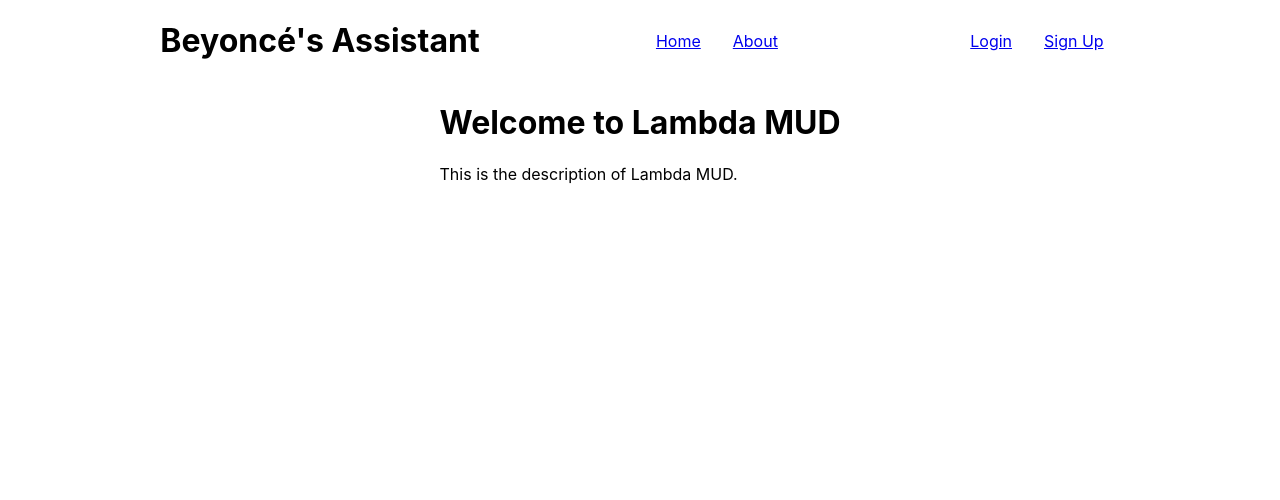
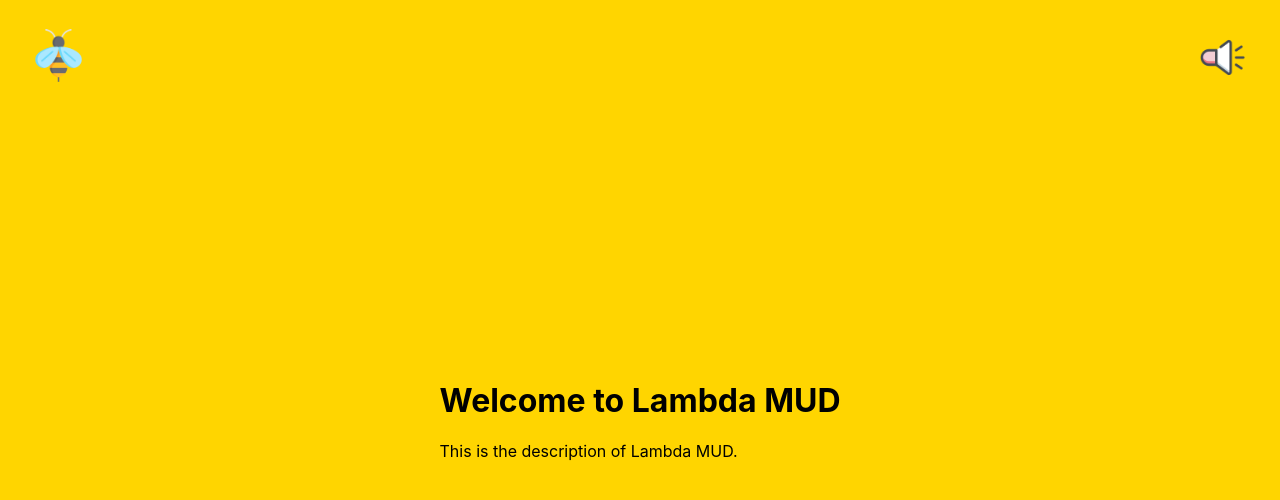
Before and after one commit to Online-Game-CS/CS-Build-Week-1-Frontend, a React (Create React App) app: page / in a window 1280 px wide. Shown: the top 500 px of the page. Built offline with nearby package versions, Linux system fonts and the light colour scheme; the HTML template or start-up script is replaced by a standard one; a web font is replaced by a local one.

Commit message:
updated layout and navbar styling

```diff
--- a/src/components/nav/index.jsx
+++ b/src/components/nav/index.jsx
@@ -1,30 +1,28 @@
 import React from 'react';
 import { connect } from 'react-redux';
 import styled from 'styled-components';
-import { NavLink, withRouter } from 'react-router-dom';
-
-
+import { withRouter } from 'react-router-dom';
+import bee from '../../styles/bee.png';
+import speaker from '../../styles/speaker.png';
 import { logout } from '../../state/actions/auth';
 
 const NavBar = ({ auth: { isLoggedIn }, logout, history }) => {
 	return (
 		<NavContainer>
-			<h1>Beyoncé&apos;s Assistant</h1>
 			<div>
-				<NavLink to="/">Home</NavLink>
-				<NavLink to="/about">About</NavLink>
-				{isLoggedIn && <NavLink to="/game">Game</NavLink>}
+				<Logo src={bee} />
 			</div>
-			{isLoggedIn ? (
-				<button type="button" onClick={() => logout(history)}>
-					Logout
-				</button>
-			) : (
-				<div>
-					<NavLink to="/login">Login</NavLink>
-					<NavLink to="/register">Sign Up</NavLink>
-				</div>
-			)}
+
+			<LeftContainer>
+				<LogoutButtonContainer>
+					{isLoggedIn && (
+						<button type="button" onClick={() => logout(history)}>
+							Logout
+						</button>
+					)}
+				</LogoutButtonContainer>
+				<Logo src={speaker} />
+			</LeftContainer>
 		</NavContainer>
 	);
 };
@@ -34,10 +32,23 @@ export default withRouter(connect(state => state, { logout })(NavBar));
 const NavContainer = styled.div`
 	display: flex;
 	flex-direction: row;
-	justify-content: space-evenly;
+	justify-content: space-between;
 	align-items: center;
+	height: 50px;
+	padding: 2rem 2rem 1rem 2rem;
+`;
 
-	a {
-		padding: 1rem;
-	}
+const Logo = styled.img`
+	height: 53px;
+	width: 53px;
 `;
+
+const LogoutButtonContainer = styled.div`
+padding-right: 2rem;
+`;
+
+const LeftContainer = styled.div`
+display: flex;
+flex-direction: row;
+align-items: center;
+`;
--- a/src/layout/index.jsx
+++ b/src/layout/index.jsx
@@ -3,6 +3,7 @@ import styled from 'styled-components';
 import { Route } from 'react-router-dom';
 import { connect } from 'react-redux';
 import NavBar from '../components/nav';
+import { backgroundPrimary } from '../styles';
 
 const Layout = ({ component: Component, ...rest }) => {
 	return (
@@ -27,11 +28,13 @@ export default connect()(Layout);
 const LayoutContainer = styled.div`
 	height: 100vh;
 	width: 100%;
-`
+	background-color: ${backgroundPrimary};
+`;
 
 const ComponentContainer = styled.div`
 	display: flex;
 	flex-direction: row;
 	justify-content: center;
 	align-items: center;
-`
+	height: 80%;
+`;
```
Also changed, not shown: src/styles/bee.png (added), src/styles/speaker.png (added). Lines whose indentation alone changed are shown as unchanged.
